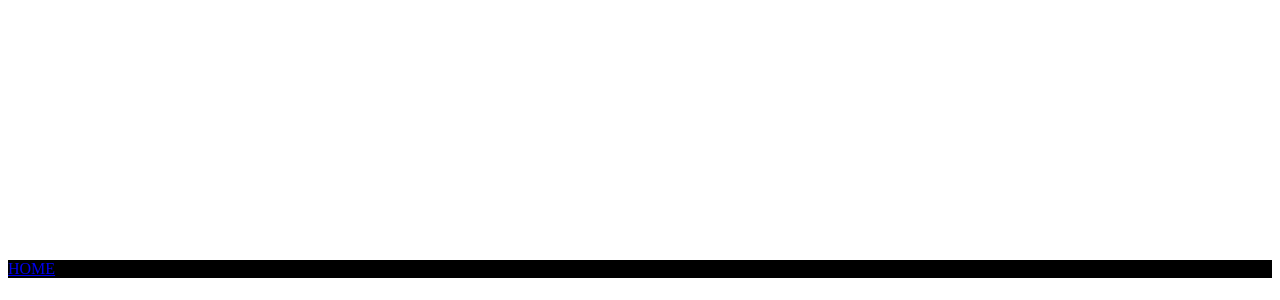
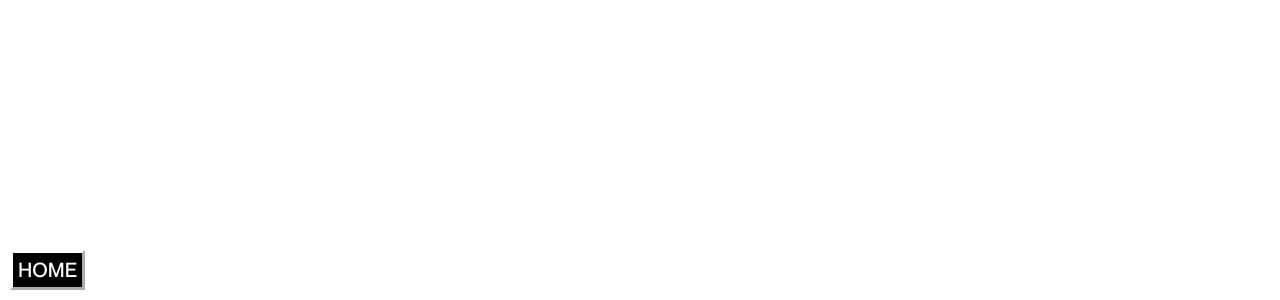
Before and after one commit to TajaRegent/notes-toward-a-spreadsheet-novel, a plain HTML site: page index.html in a window 1280 px wide. Shown: the part 500-800 px from the top of the page. Drawn offline with Linux system fonts and the light colour scheme.

Commit message:
home botton

```diff
--- a/index.html
+++ b/index.html
@@ -8,21 +8,34 @@
 
 	<style type="text/css">
 
-		div {
-			background: black;
-			margin-top: 95vh;
+@font-face {
+  font-family: myFirstFont;
+  src: url(PPNeueMontreal-Medium.otf);
+}
+
+
+		a{
+			position: fixed;
+			bottom:10px;
+			left:10px;
+			z-index:1;
+			padding: 5px;
+			border: outset;
+			border-color: white;
+			text-decoration: none;
+			color: white;
+			font-size: 20px;
+			background-color: black;
+			font-family: myFirstFont;
 		}
 
-		a-scene {
-			height:95vh;
-			width: auto;
-		}
 	</style>
 
 </head>
 <body>
 
 
+<a href="https://shadowbooklandingpage.netlify.app">HOME</a>
 
 
  <a-scene>
@@ -31,9 +44,6 @@
 
  </a-scene>
 
- <div >
-	<a href="https://shadowbooklandingpage.netlify.app/">HOME</a>
-</div >
 
 </body>
 </html>
```
Also changed, not shown: PPNeueMontreal-Medium.otf (added).
